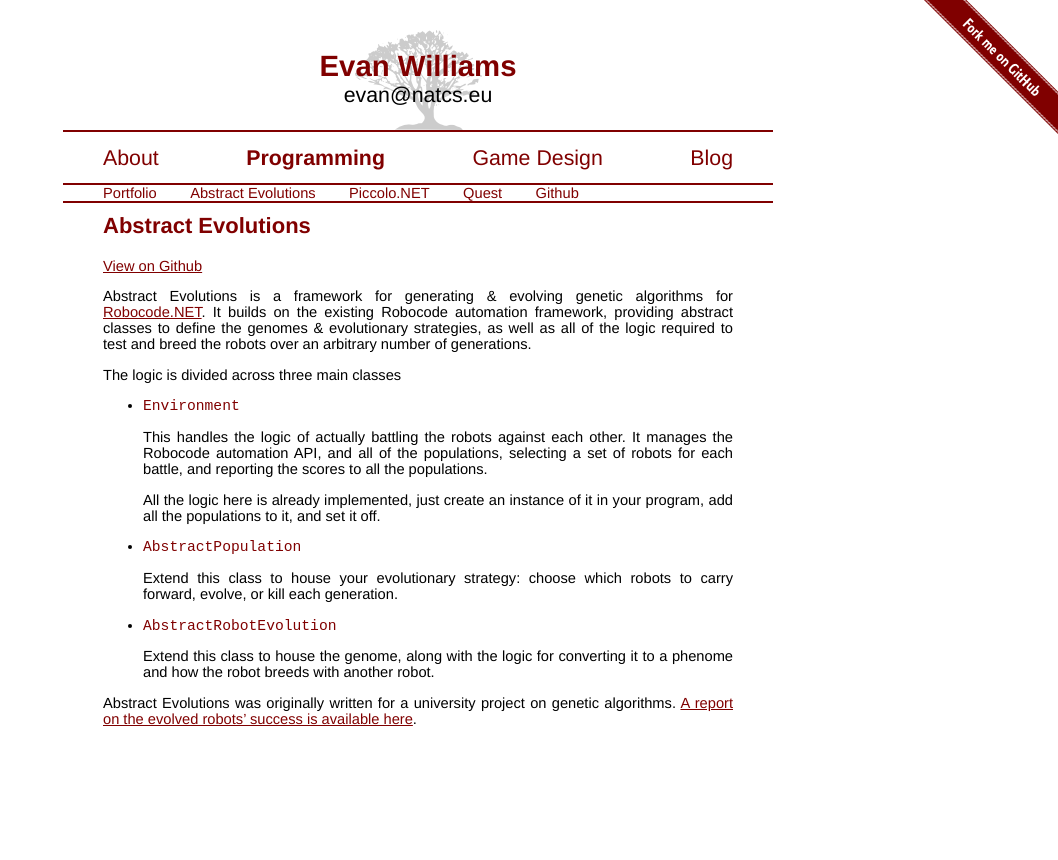
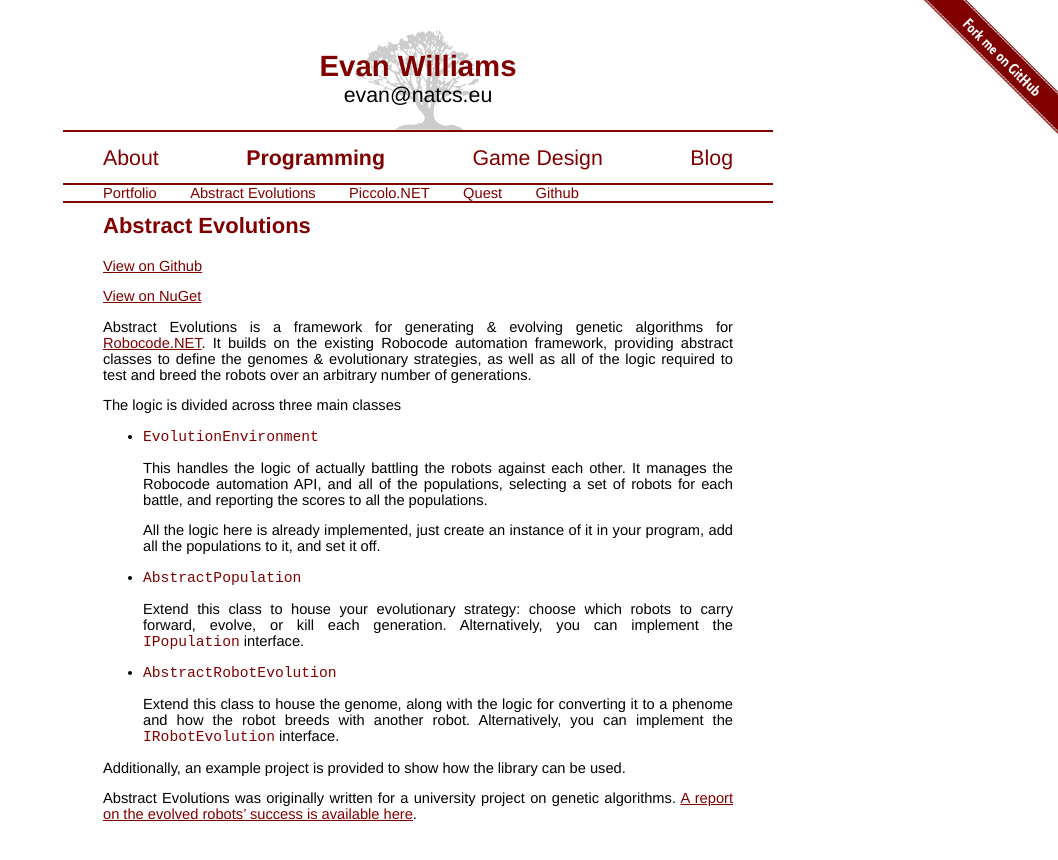
Before and after one commit to malacandrian/malacandrian.github.io, a Jekyll site: the page built from code/evo/index.md, in a window 1280 px wide. Shown: the top 860 px of the page, without its empty margins (222-1280 px from the left). Built offline with Jekyll 4.4.1, drawn with Linux system fonts in a browser that asks for light colours.

Commit message:
Updated AbstractEvolutions

```diff
--- a/code/evo/index.md
+++ b/code/evo/index.md
@@ -6,21 +6,25 @@
 ##Abstract Evolutions
 [View on Github](https://github.com/malacandrian/AbstractEvolutions)
 
+[View on NuGet](https://www.nuget.org/packages/AbstractEvolutions/)
+
 Abstract Evolutions is a framework for generating & evolving genetic algorithms for [Robocode.NET](http://robowiki.net/). It builds on the existing Robocode automation framework, providing abstract classes to define the genomes & evolutionary strategies, as well as all of the logic required to test and breed the robots over an arbitrary number of generations.
 
 The logic is divided across three main classes
 
-* [`Environment`](https://github.com/malacandrian/AbstractEvolutions/blob/master/AbstractEvolutions/Environment.cs)
+* [`EvolutionEnvironment`](https://github.com/malacandrian/AbstractEvolutions/blob/master/AbstractEvolutions/EvolutionEnvironment.cs)
 
      This handles the logic of actually battling the robots against each other. It manages the Robocode automation API, and all of the populations, selecting a set of robots for each battle, and reporting the scores to all the populations.
 
      All the logic here is already implemented, just create an instance of it in your program, add all the populations to it, and set it off.
 * [`AbstractPopulation`](https://github.com/malacandrian/AbstractEvolutions/blob/master/AbstractEvolutions/AbstractPopulation.cs)
 
-    Extend this class to house your evolutionary strategy: choose which robots to carry forward, evolve, or kill each generation.
+    Extend this class to house your evolutionary strategy: choose which robots to carry forward, evolve, or kill each generation. Alternatively, you can implement the [`IPopulation`](https://github.com/malacandrian/AbstractEvolutions/blob/master/AbstractEvolutions/IPopulation.cs) interface.
 
  * [`AbstractRobotEvolution`](https://github.com/malacandrian/AbstractEvolutions/blob/master/AbstractEvolutions/AbstractRobotEvoloution.cs)
 
-     Extend this class to house the genome, along with the logic for converting it to a phenome and how the robot breeds with another robot.
+     Extend this class to house the genome, along with the logic for converting it to a phenome and how the robot breeds with another robot. Alternatively, you can implement the [`IRobotEvolution`](https://github.com/malacandrian/AbstractEvolutions/blob/master/AbstractEvolutions/IRobotEvolution.cs) interface.
+
+Additionally, an example project is provided to show how the library can be used.
 
 Abstract Evolutions was originally written for a university project on genetic algorithms. [A report on the evolved robots' success is available here](/resources/files/KillerRobots.pdf).
```
